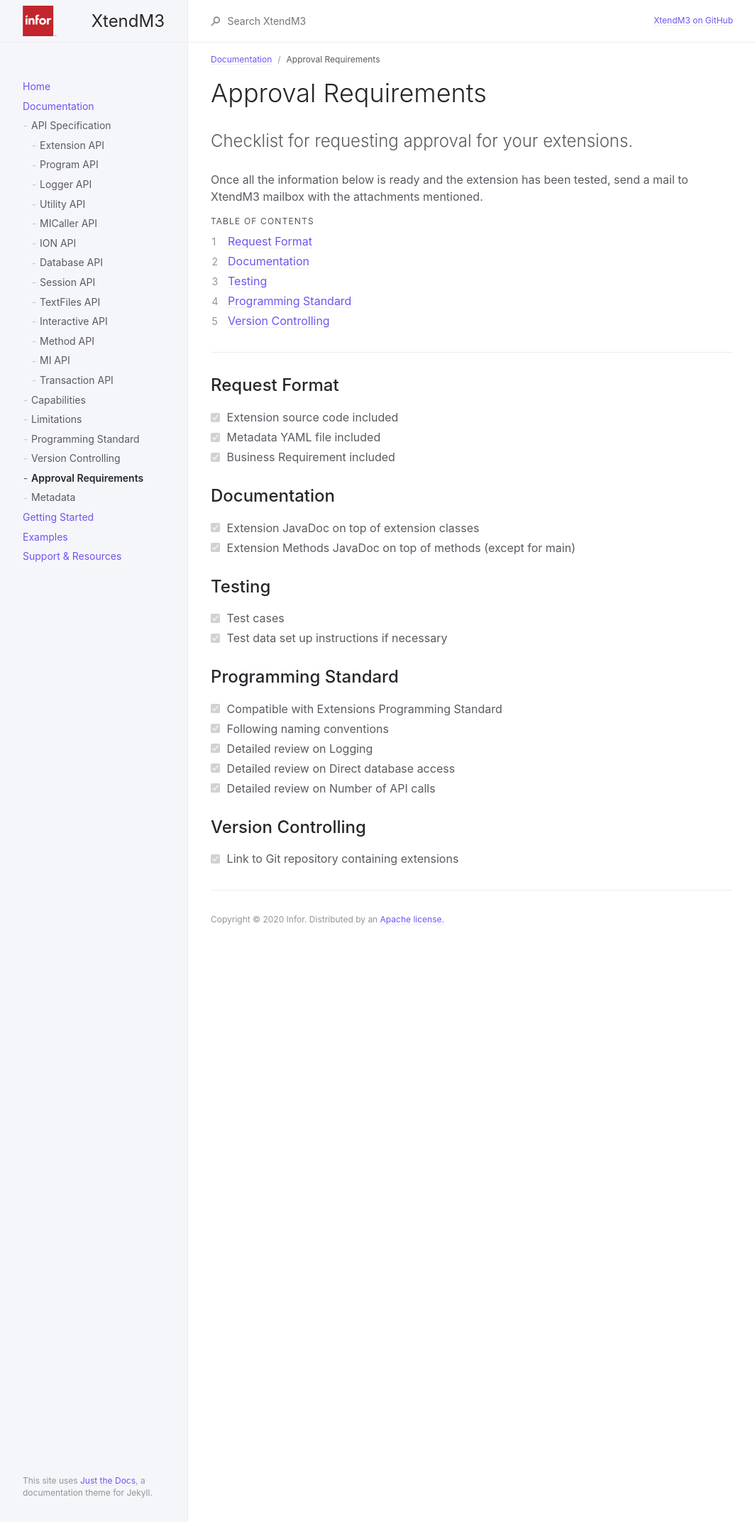
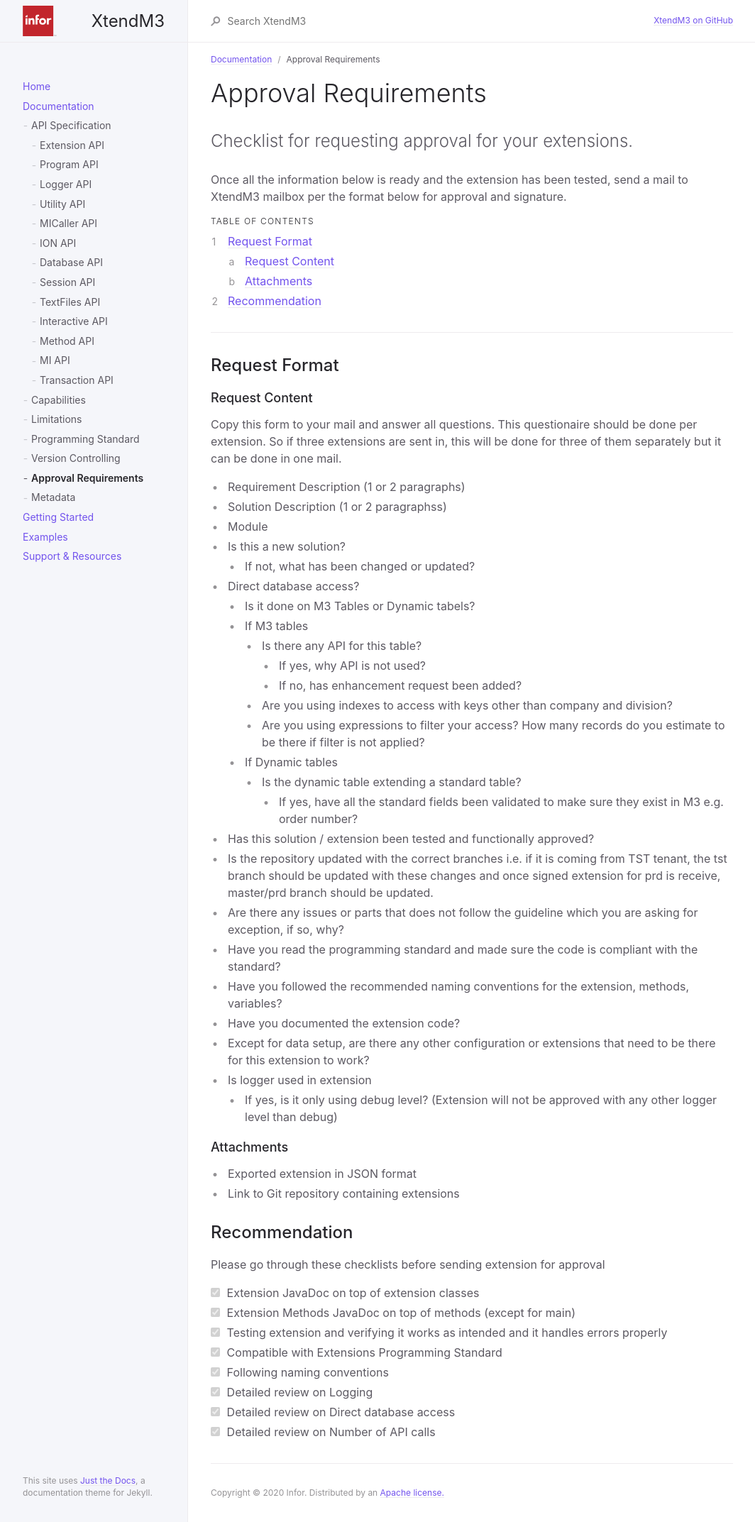
Before and after one commit to infor-cloud/xtendm3, a Jekyll site: the page built from docs/documentation/approval-requirements.md, in a window 1280 px wide. Shown: the whole page at 71% size, without its empty margins (107-1171 px from the left). Built offline with Jekyll 4.4.1, drawn with Linux system fonts in a browser that asks for light colours.

Commit message:
Update approval-requirements.md

```diff
--- a/docs/documentation/approval-requirements.md
+++ b/docs/documentation/approval-requirements.md
@@ -10,7 +10,7 @@ nav_order: 5
 
 Checklist for requesting approval for your extensions.
 {: .fs-6 .fw-300 }
-Once all the information below is ready and the extension has been tested, send a mail to XtendM3 mailbox  with the attachments mentioned.
+Once all the information below is ready and the extension has been tested, send a mail to XtendM3 mailbox per the format below for approval and signature.
 
 ## Table of contents
 {: .no_toc .text-delta }
@@ -19,25 +19,49 @@ Once all the information below is ready and the extension has been tested, send
 
 ---
 
+
 ## Request Format
-- [x] Extension source code included
-- [x] Metadata YAML file included
-- [x] Business Requirement included
+### Request Content
+Copy this form to your mail and answer all questions. This questionaire should be done per extension. So if three extensions are sent in, this will be done for three of them separately but it can be done in one mail.
 
-## Documentation
+- Requirement Description (1 or 2 paragraphs)
+- Solution Description (1 or 2 paragraphss)
+- Module
+- Is this a new solution?
+  - If not, what has been changed or updated?
+- Direct database access?
+  - Is it done on M3 Tables or Dynamic tabels?
+  - If M3 tables
+    - Is there any API for this table?
+      - If yes, why API is not used?
+      - If no, has enhancement request been added?
+    - Are you using indexes to access with keys other than company and division?
+    - Are you using expressions to filter your access? How many records do you estimate to be there if filter is not applied?
+  - If Dynamic tables
+    - Is the dynamic table extending a standard table?
+      - If yes, have all the standard fields been validated to make sure they exist in M3 e.g. order number?
+- Has this solution / extension been tested and functionally approved?
+- Is the repository updated with the correct branches i.e. if it is coming from TST tenant, the tst branch should be updated with these changes and once signed extension for prd is receive, master/prd branch should be updated.
+- Are there any issues or parts that does not follow the guideline which you are asking for exception, if so, why?
+- Have you read the programming standard and made sure the code is compliant with the standard?
+- Have you followed the recommended naming conventions for the extension, methods, variables?
+- Have you documented the extension code?
+- Except for data setup, are there any other configuration or extensions that need to be there for this extension to work?
+- Is logger used in extension
+  - If yes, is it only using debug level? (Extension will not be approved with any other logger level than debug)
+
+### Attachments
+- Exported extension in JSON format
+- Link to Git repository containing extensions
+
+## Recommendation
+Please go through these checklists before sending extension for approval
+
 - [x] Extension JavaDoc on top of extension classes
 - [x] Extension Methods JavaDoc on top of methods (except for main)
-
-## Testing
-- [x] Test cases
-- [x] Test data set up instructions if necessary
-
-## Programming Standard
+- [x] Testing extension and verifying it works as intended and it handles errors properly
 - [x] Compatible with Extensions Programming Standard
 - [x] Following naming conventions
 - [x] Detailed review on Logging
 - [x] Detailed review on Direct database access
 - [x] Detailed review on Number of API calls
-
-## Version Controlling
-- [x] Link to Git repository containing extensions
```
